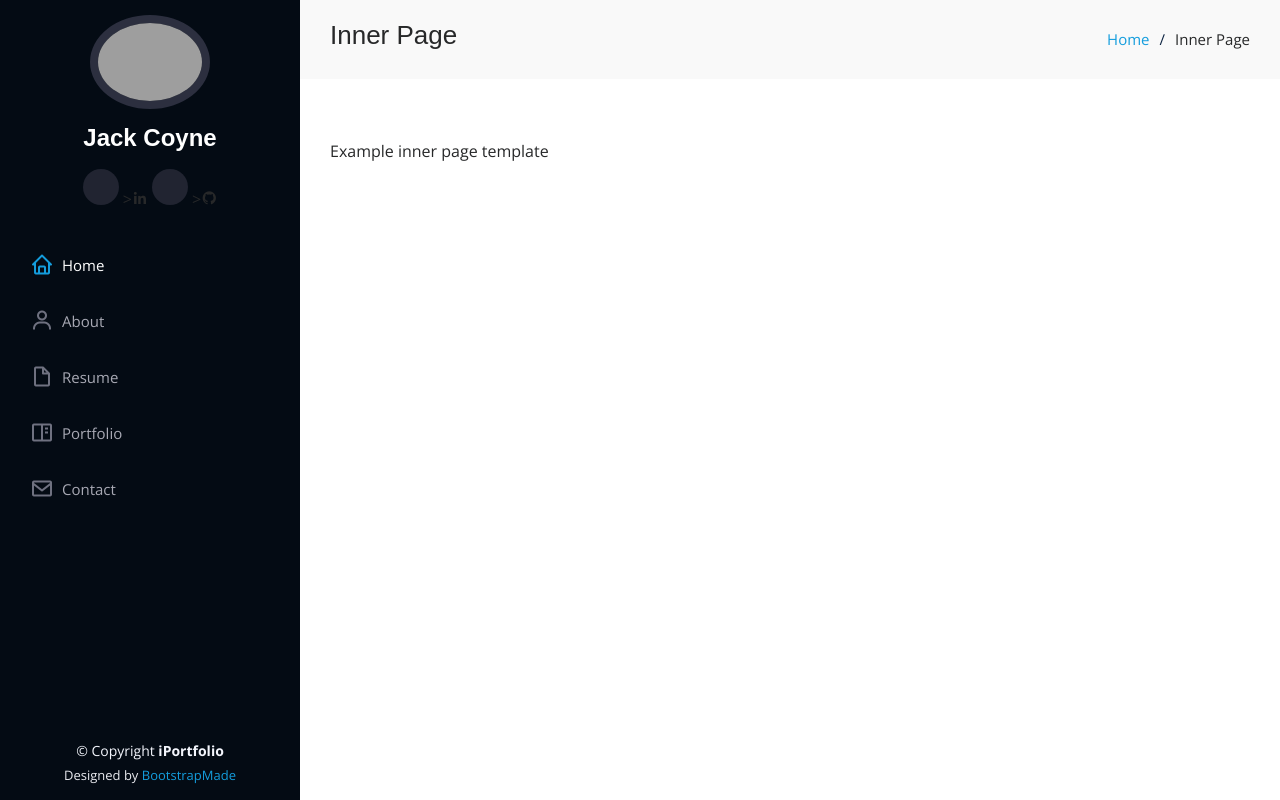
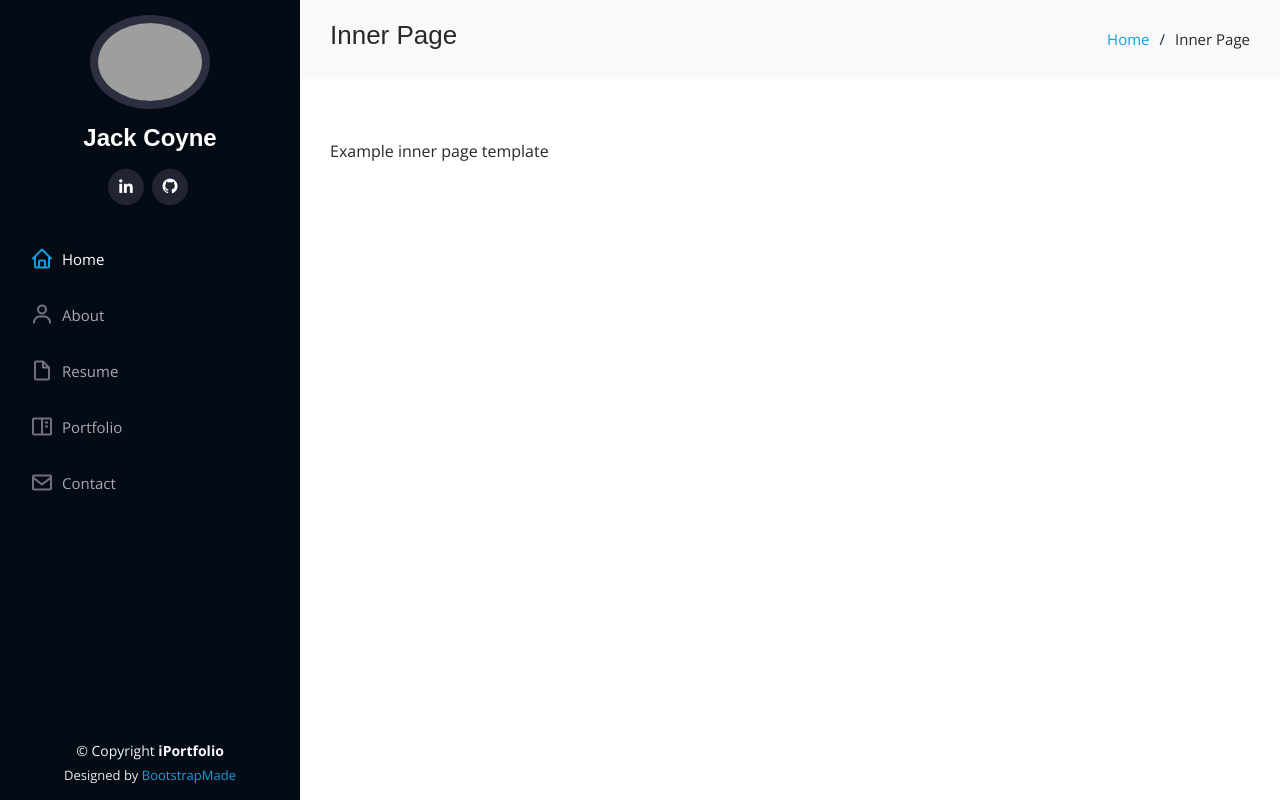
Before and after one commit to jackdcoyne/Jack-Coyne-Portfolio, a plain HTML site: page inner-page.html in a window 1280 px wide. Drawn offline with nearby package versions, Linux system fonts and the light colour scheme; grey boxes are pictures that could not be loaded.

Commit message:
Validation requirements

```diff
--- a/inner-page.html
+++ b/inner-page.html
@@ -49,8 +49,8 @@
         <img src="assets/img/profile-img.jpg" alt="" class="img-fluid rounded-circle">
         <h1 class="text-light"><a href="index.html">Jack Coyne</a></h1>
         <div class="social-links mt-3 text-center">
-          <a href="https://www.linkedin.com/in/jackdcoyne/" class="linkedin" aria-label="Visit my LinkedIn"></a>><i class="bx bxl-linkedin"></i></a>
-          <a href="https://github.com/jackdcoyne" class="github" aria-label="Visit my GitHub"></a>><i class="bx bxl-github"></i></a>
+          <a href="https://www.linkedin.com/in/jackdcoyne/" class="linkedin" aria-label="Visit my LinkedIn"><i class="bx bxl-linkedin"></i></a>
+          <a href="https://github.com/jackdcoyne" class="github" aria-label="Visit my GitHub"><i class="bx bxl-github"></i></a>
         </div>
       </div>
 
```
